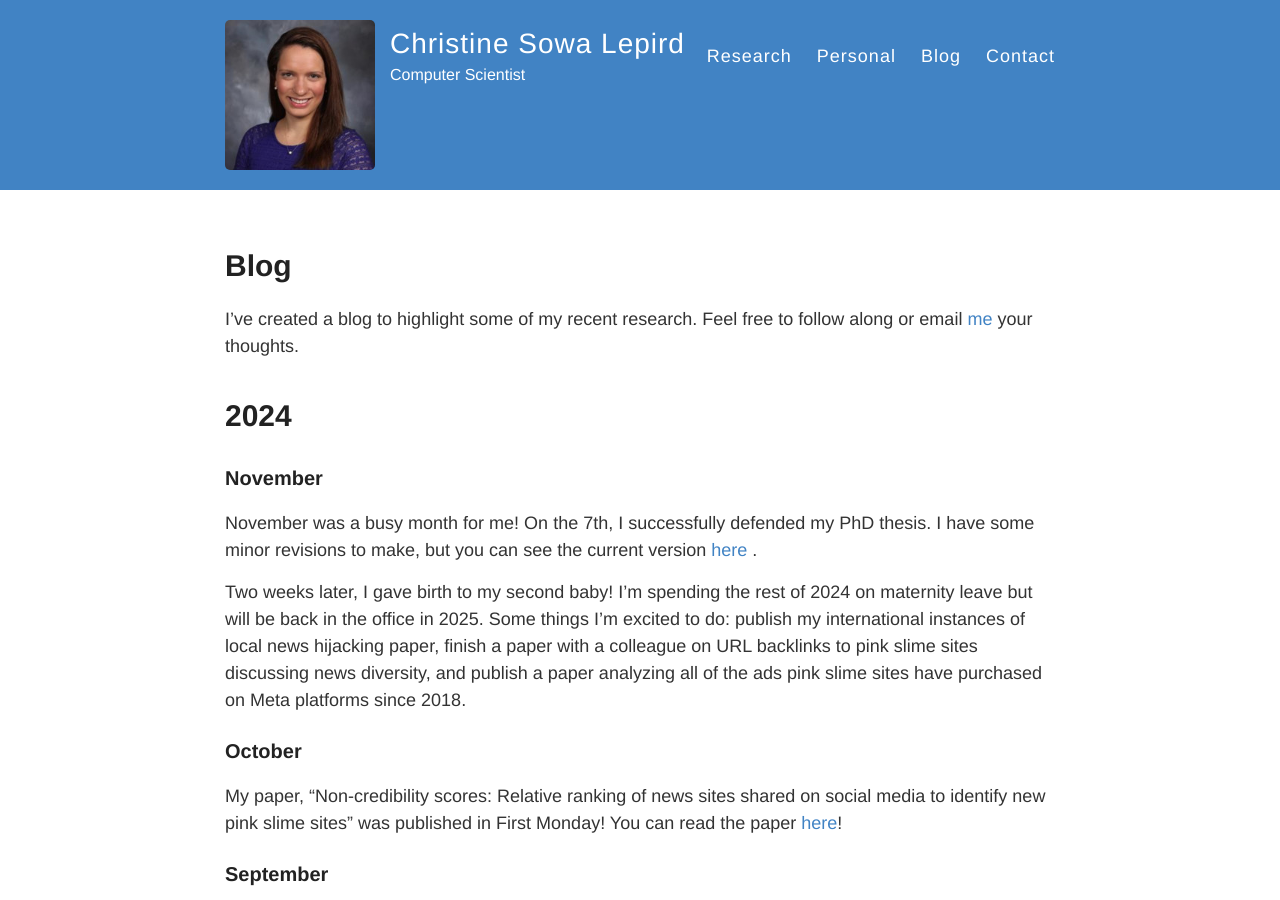
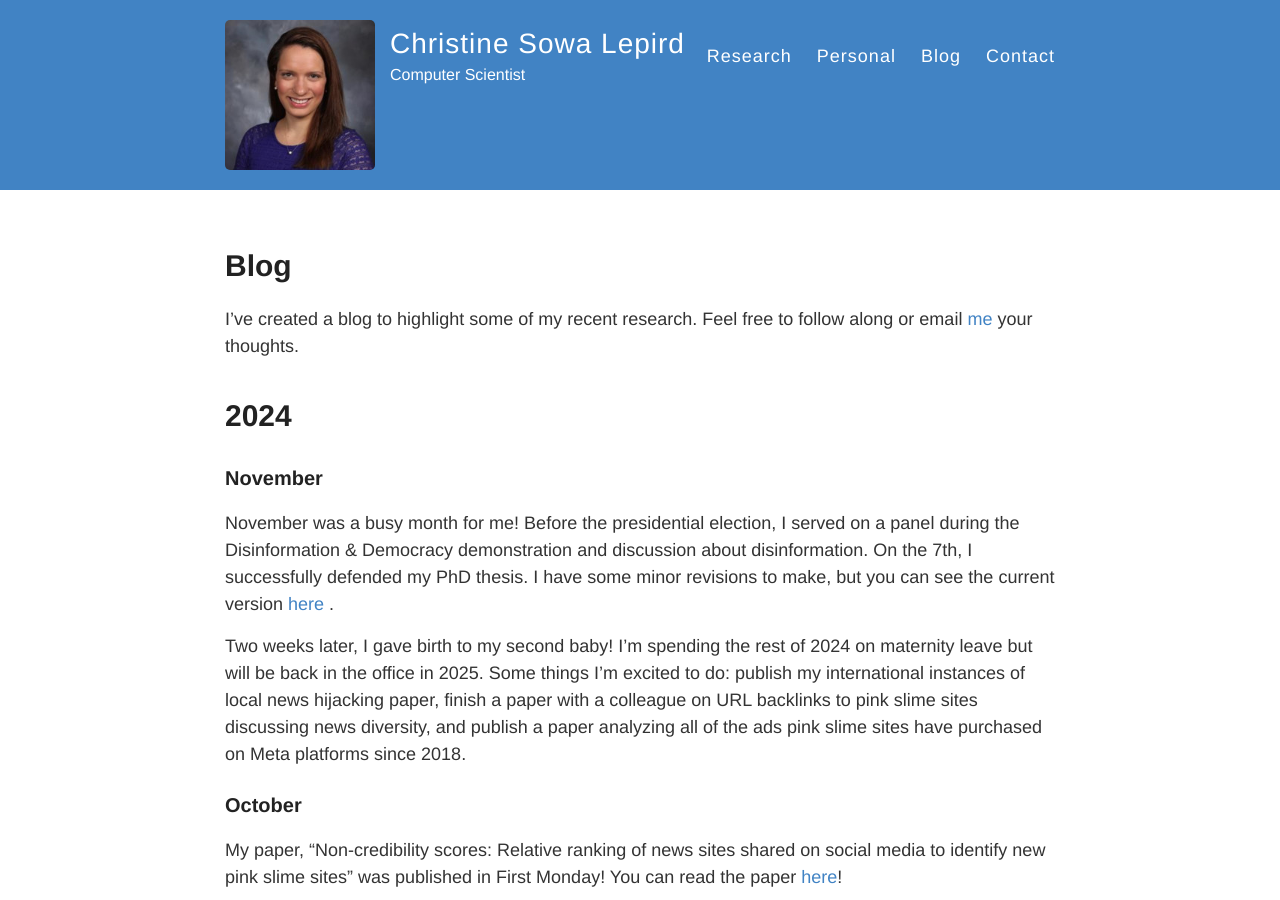
Before and after one commit to christine-lepird/christine-lepird.github.io, a Jekyll site: the page built from blog.md, in a window 1280 px wide and 900 px high. Built offline with Jekyll 4.4.1, drawn with Linux system fonts in a browser that asks for light colours.

Commit message:
Update blog.md

```diff
--- a/blog.md
+++ b/blog.md
@@ -9,7 +9,7 @@ I've created a blog to highlight some of my recent research. Feel free to follow
 # 2024
 
 ### November
-November was a busy month for me! On the 7th, I successfully defended my PhD thesis. I have some minor revisions to make, but you can see the current version <a href="/Lepird_Thesis_Oct2024.pdf" target="_blank">here </a>.
+November was a busy month for me! Before the presidential election, I served on a panel during the Disinformation & Democracy demonstration and discussion about disinformation. On the 7th, I successfully defended my PhD thesis. I have some minor revisions to make, but you can see the current version <a href="/Lepird_Thesis_Oct2024.pdf" target="_blank">here </a>.
 
 Two weeks later, I gave birth to my second baby! I'm spending the rest of 2024 on maternity leave but will be back in the office in 2025. Some things I'm excited to do: publish my international instances of local news hijacking paper, finish a paper with a colleague on URL backlinks to pink slime sites discussing news diversity, and publish a paper analyzing all of the ads pink slime sites have purchased on Meta platforms since 2018.
 
```
